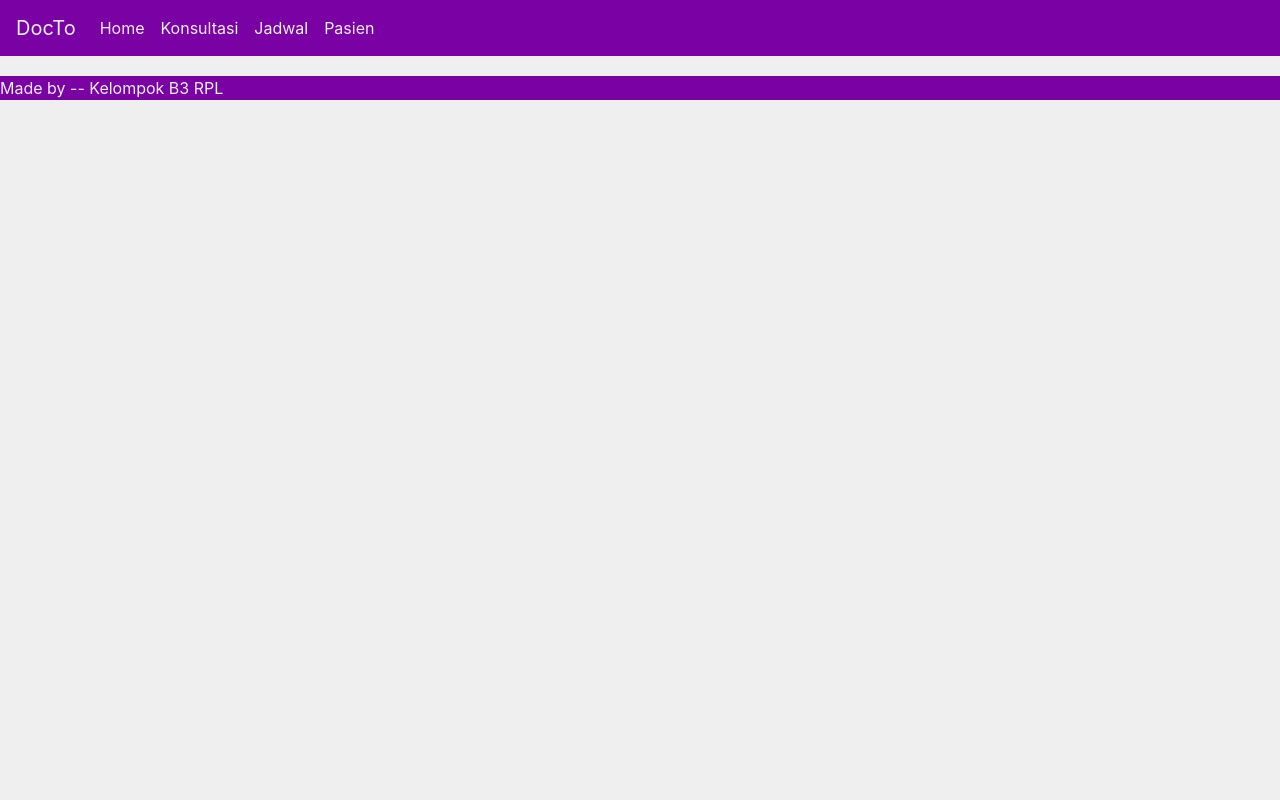
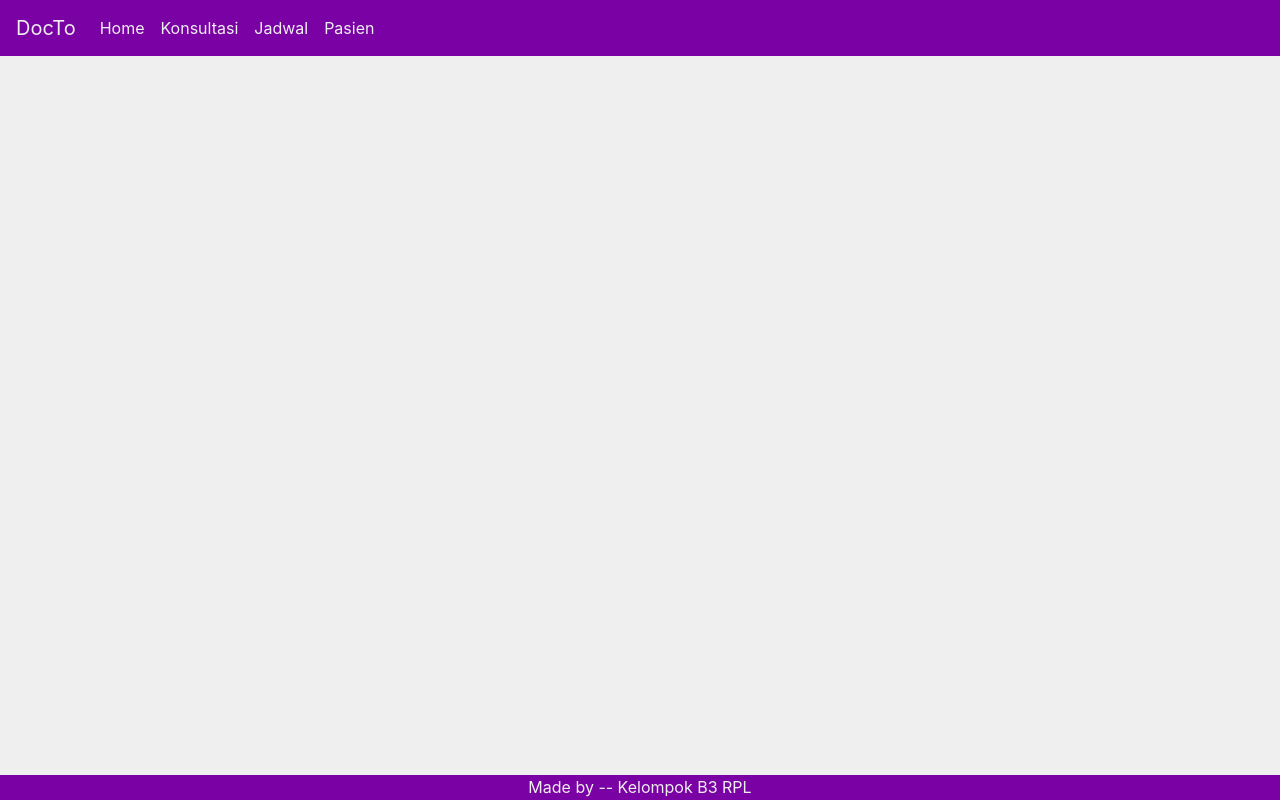
Before and after one commit to bendknee/SE_DocTo, a Django app: template templates/base.html in a window 1280 px wide. Run offline with Django 3.2, Linux system fonts and the light colour scheme; the template is opened without the code that fills it, so the values that code supplies are empty; some libraries are stand-ins or nearby versions.

Commit message:
Fix base html and css

```diff
--- a/static/css/base.css
+++ b/static/css/base.css
@@ -1,5 +1,6 @@
 body {
     background-color: #efefef !important;
+    padding-bottom: 50px;
 }
 
 .navbar-color {
@@ -18,7 +19,8 @@ body {
 }
 
 .footer {
+    height: 25px;
     background-color: #7a02a4;
     color: #efefef;
-    margin-top: 10px;
+    text-align: center;
 }
--- a/templates/base.html
+++ b/templates/base.html
@@ -4,15 +4,15 @@
 <head>
     <meta charset="utf-8" />
     <meta http-equiv="X-UA-Compatible" content="IE=edge">
-    <title>DocTo</title>
+    <title>
+    DocTo {% block title %} {% endblock %}
+    </title>
     <meta name="viewport" content="width=device-width, initial-scale=1">
     <link rel="stylesheet" type="text/css" href="{% static 'css/base.css' %}" />
     <link rel="stylesheet" type="text/css" href="https://stackpath.bootstrapcdn.com/bootstrap/4.1.3/css/bootstrap.min.css">
     <script src="https://code.jquery.com/jquery-3.3.1.slim.min.js" integrity="sha384-q8i/X+965DzO0rT7abK41JStQIAqVgRVzpbzo5smXKp4YfRvH+8abtTE1Pi6jizo" crossorigin="anonymous"></script>
     <script src="https://cdnjs.cloudflare.com/ajax/libs/popper.js/1.14.3/umd/popper.min.js" integrity="sha384-ZMP7rVo3mIykV+2+9J3UJ46jBk0WLaUAdn689aCwoqbBJiSnjAK/l8WvCWPIPm49" crossorigin="anonymous"></script>
     <script src="https://stackpath.bootstrapcdn.com/bootstrap/4.1.3/js/bootstrap.min.js" integrity="sha384-ChfqqxuZUCnJSK3+MXmPNIyE6ZbWh2IMqE241rYiqJxyMiZ6OW/JmZQ5stwEULTy" crossorigin="anonymous"></script>
-    {% block static %}
-    {% endblock %}
     <!-- <script src="main.js"></script> -->
 </head>
 <body>
@@ -23,17 +23,17 @@
         </button>
         <div class="collapse navbar-collapse" id="navbarNavAltMarkup">
           <div class="navbar-nav">
-            <a class="nav-item nav-link" href="#">Home <span class="sr-only">(current)</span></a>
+            <a class="nav-item nav-link" href="#">Home </a>
             <a class="nav-item nav-link" href="#">Konsultasi</a>
             <a class="nav-item nav-link" href="#">Jadwal</a>
-            <a class="nav-item nav-link" href="#">Pasien</a>
+            <a class="nav-item nav-link" href="{% url 'patient_list' %}">Pasien</a>
           </div>
         </div>
     </nav>
       {% block content %}
 
       {% endblock %}
-      <footer class="footer">
+      <footer class="footer fixed-bottom">
         Made by -- Kelompok B3 RPL
       </footer>
 </body>
```
